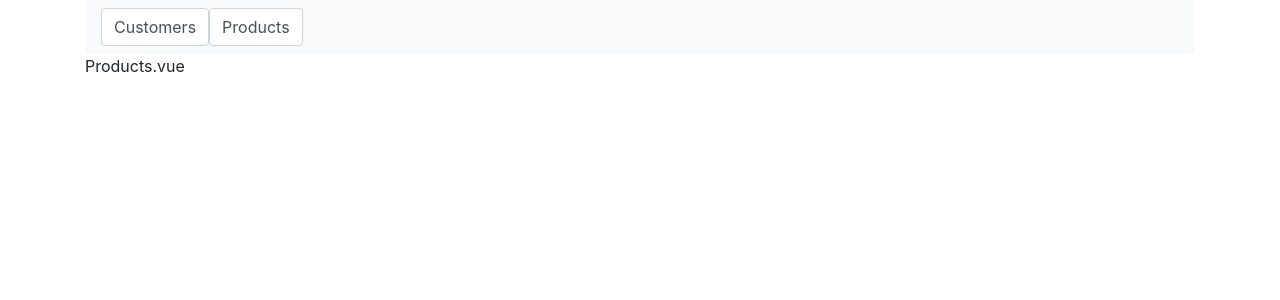
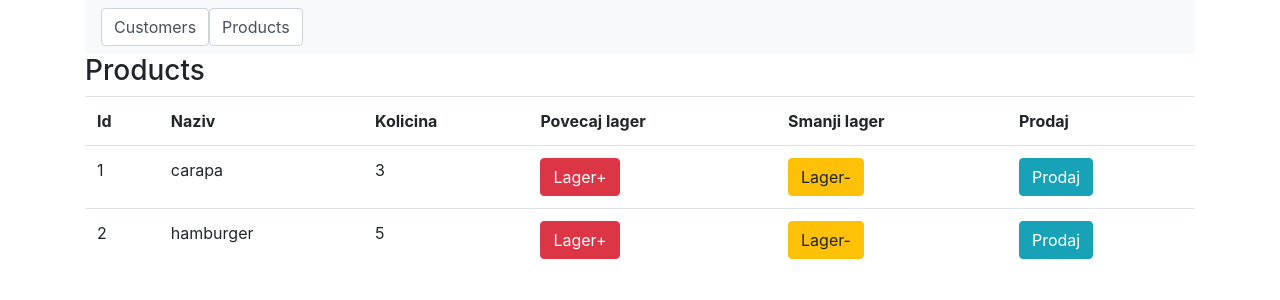
Before and after one commit to Ranagol/store-app, a Vue app: page /products in a window 1280 px wide. Shown: the top 300 px of the page. Built offline with nearby package versions, Linux system fonts and the light colour scheme.

Commit message:
Zadatak 5

```diff
--- a/src/components/AppProducts.vue
+++ b/src/components/AppProducts.vue
@@ -1,16 +1,36 @@
 <template>
   <div>
-    <p>Products.vue</p>
+    <h3>Products</h3>
+    <table class="table">
+      <tr>
+        <th>Id</th>
+        <th>Naziv</th>
+        <th>Kolicina</th>
+        <th>Povecaj lager</th>
+        <th>Smanji lager</th>
+        <th>Prodaj</th>
+      </tr>
+      <tr v-for="(product, i) in products" :key="i">
+        <td>{{ product.id }}</td>
+        <td>{{ product.title }}</td>
+        <td>{{ product.quantity }}</td>
+        <td><button class="btn btn-danger">Lager+</button></td>
+        <td><button class="btn btn-warning">Lager-</button></td>
+        <td><button class="btn btn-info">Prodaj</button></td>
+      </tr>
+    </table>
   </div>
 </template>
 
 <script>
-
+import { productService } from '../services/ProductService';
 
 export default {
   name: 'AppProducts',
-  components: {
-
+  data(){
+    return {
+      products: productService.getAllProducts(),
+    }
   }
 }
 </script>
--- /dev/null
+++ b/src/services/ProductService.js
@@ -0,0 +1,12 @@
+let products = [
+  {id: 1, title: 'carapa', quantity: 3},
+  {id: 2, title: 'hamburger', quantity: 5}
+];
+
+export default class ProductService {
+  getAllProducts(){
+    return products;
+  }
+}
+
+export const productService = new ProductService();
```
